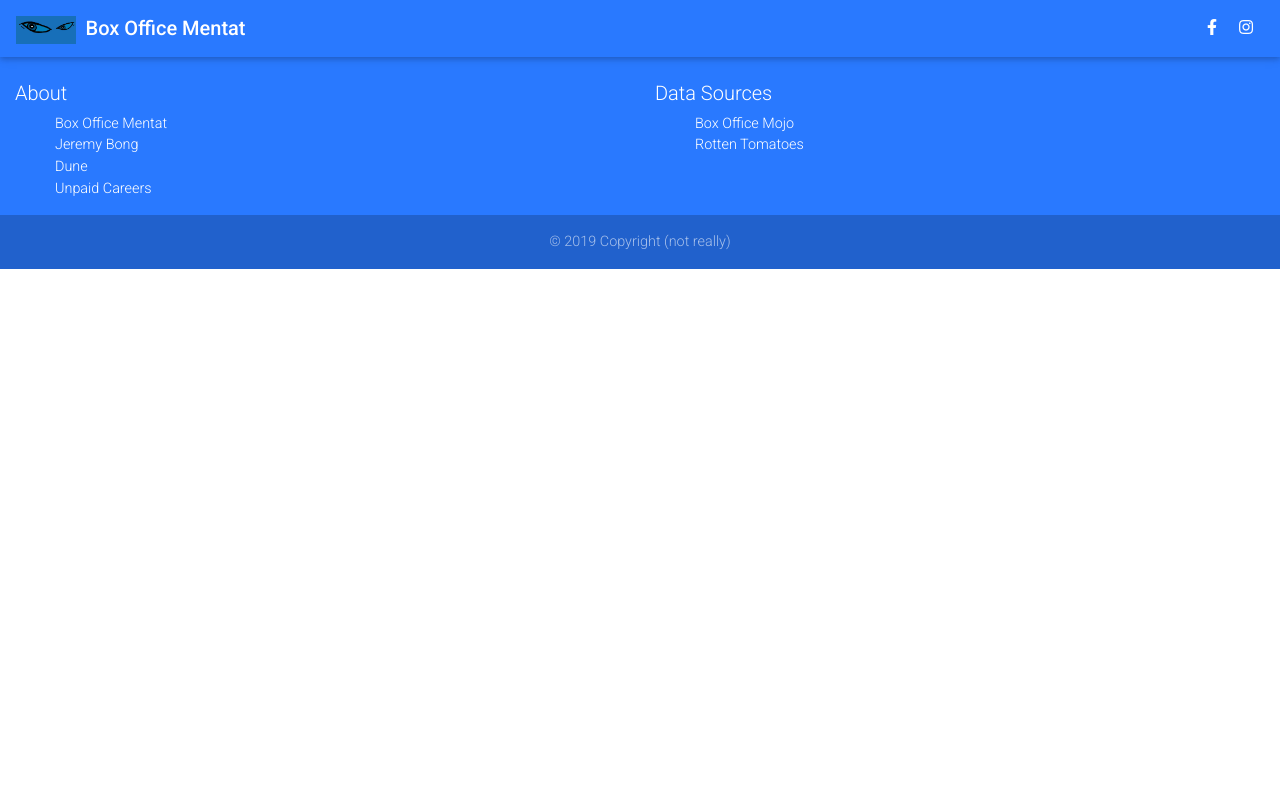
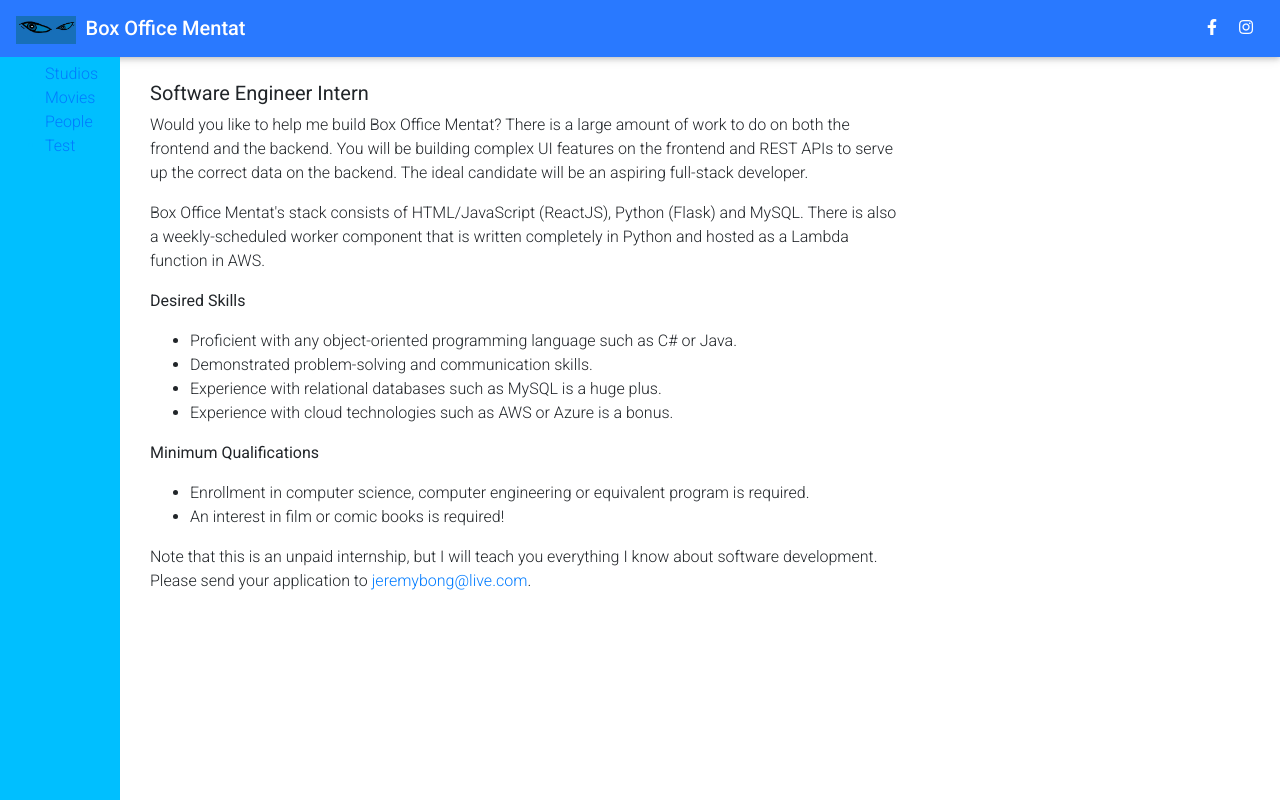
Before and after one commit to jtkbong/BoxOfficeMentatFrontend, a React (Create React App) app in the folder Frontend/mentatfrontend/: page /helpme in a window 1280 px wide. Shown: the top 800 px of the page. Built offline with nearby package versions, Linux system fonts and the light colour scheme.

Commit message:
make the site less toxic

```diff
--- /dev/null
+++ b/Frontend/mentatfrontend/src/AboutCreator.js
@@ -0,0 +1,24 @@
+import React, { Component } from 'react';
+
+class AboutCreator extends Component {
+	constructor(props) {
+		super(props);
+		this.state = {
+		};
+	}
+
+	render() {
+		return (
+			<div style={{ height: "500px", width: "700px" }}>
+				<br />
+				<h4>About Jeremy Bong</h4>
+				<br />
+				<p>I like Marvel. I like Gundam. I like watching movies.
+				</p>
+                <p>Man of Steel is not a good movie.</p>
+			</div>
+		);
+	}
+}
+
+export default AboutCreator;
--- a/Frontend/mentatfrontend/src/AboutPage.js
+++ b/Frontend/mentatfrontend/src/AboutPage.js
@@ -9,24 +9,24 @@
 
 	render() {
 		return (
-			<div style={{height: "500px", width: "700px"}}>
-			<br/>
-                <p>Box Office Mentat was inspired by (at least) two things: The question of whether
-					Avengers: Endgame could dethrone Avatar as the number one box office movie of all time
-					(because franchise dominance is important),
+			<div style={{ height: "500px", width: "700px" }}>
+				<br />
+				<h4>About Box Office Mentat</h4>
+				<br />
+				<p>Box Office Mentat was inspired by (at least) two things: The question of whether
+					Avengers: Endgame could dethrone Avatar as the number one box office movie of all time,
 					and by the Sci-Fi masterpiece Dune. In Dune, Mentats are basically human computers with blue eyes
 					(hence the blue theme of this site).
 					While Box Office Mentat is certainly not a human, the word Mentat sounded really cool and
 					being a fan of the novel, I just couldn't help myself!
 				</p>
 				<p>To be able to answer the first question, data was needed. And with the technological advances
-					of machine learning, the box office predicting abilities of people like Scott Mendelson (who
-					frequently shits on MCU movies) are no longer unique to movie industry analysts.
+					of machine learning, the box office predicting abilities of industry analysts are no longer unique to them.
 				</p>
 				<p>
 					I hope to build Box Office Mentat into a platform that covers as many variables in the movie
 					making business as possible, thus becoming a solvable machine learning problem. If you'd like
-					to contribute to this project, please send an email to <a href="mailto: scottmendelsonsux@gmail.com">scottmendelsonsux@gmail.com</a>
+					to contribute to this project, please send an email to <a href="mailto: jeremybong@live.com">me</a>.
 				</p>
 			</div>
 		);
--- a/Frontend/mentatfrontend/src/Careers.js
+++ b/Frontend/mentatfrontend/src/Careers.js
@@ -9,48 +9,33 @@
 
     render() {
         return (
-			<div style={{height: "1000px", width: "750px"}}>
-            <br/>
-                <h5><b>Senior Software Engineer - Frontend (Intern)</b></h5>
-                <p>Box Office Mentat is looking for a Senior Frontend Developer Intern, whatever that means...
-                    There's a lot of work to do on the UX side of things and I don't have enough time to do all
-                    that and catch up on Netflix. You will have this great opportunity to contribute to a super
-                    fun project like Box Office Mentat!
+            <div style={{ height: "1000px", width: "750px" }}>
+                <br />
+                <h5><b>Software Engineer Intern</b></h5>
+                <p>Would you like to help me build Box Office Mentat? There is a large amount of work to do on
+                    both the frontend and the backend. You will be building complex UI features on the frontend
+                    and REST APIs to serve up the correct data on the backend. The ideal candidate will be an
+                    aspiring full-stack developer.
+                </p>
+                <p>
+                    Box Office Mentat's stack consists of HTML/JavaScript (ReactJS), Python (Flask) and MySQL.
+                    There is also a weekly-scheduled worker component that is written completely in Python and
+                    hosted as a Lambda function in AWS.
                 </p>
                 <p><b>Desired Skills</b></p>
                 <ul>
-                    <li>Expert at JavaScript obviously. I expect you to know ecmascript 24</li>
-                    <li>Can write a for loop without looking up Stackoverflow</li>
-                    <li>AWS or Azure would be great, but if you want to host this on your Macbook Air that's fine too</li>
+                    <li>Proficient with any object-oriented programming language such as C# or Java.</li>
+                    <li>Demonstrated problem-solving and communication skills.</li>
+                    <li>Experience with relational databases such as MySQL is a huge plus.</li>
+                    <li>Experience with cloud technologies such as AWS or Azure is a bonus.</li>
                 </ul>
                 <p><b>Minimum Qualifications</b></p>
                 <ul>
-                    <li>Bootcamp is fine if you have done at least 100 problems on leetcode</li>
-                    <li>You are the creator of ReactJS</li>
-                    <li>Bachelor's/Master's/PHD in Computer Science, Kinesiology, Liberal Arts, Music or equivalently useless</li>
-                    <li>Extensively knowledge of Marvel's 616 universe. 1610 is acceptable</li>
+                    <li>Enrollment in computer science, computer engineering or equivalent program is required.</li>
+                    <li>An interest in film or comic books is required!</li>
                 </ul>
-                <br/>
-                <h5><b>Software Engineer - Backend (Intern)</b></h5>
-                <p>Box Office Mentat is looking for a Backend Developer Intern to write some crappy Python code because.
-                    You will have the opportunity to write really cool code that steals data from websites with movie information!
-                </p>
-                <p><b>Desired Skills</b></p>
-                <ul>
-                    <li>Literal God in MySQL</li>
-                    <li>Can write a for loop in Python without looking up Stackoverflow</li>
-                    <li>Excellent selfie-taking skills</li>
-                    <li>Master league or higher in Starcraft II or Heroes of the Storm</li>
-                </ul>
-                <p><b>Minimum Qualifications</b></p>
-                <ul>
-                    <li>36 years of professional software development experience</li>
-                    <li>PhD in astrophysics</li>
-                    <li>Can operate a coffee machine</li>
-                    <li>Extensively knowledge of Marvel's 616 universe. 1610 is acceptable</li>
-                </ul>
-                <br/>
-                <p>Note that all jobs are unpaid, and this is merely a parody. Please send all applications to <a href="mailto: zacksnydersucks@gmail.com">zacksnydersucks@gmail.com</a></p>
+                <p>Note that this is an unpaid internship, but I will teach you everything I know about software development.
+                 Please send your application to <a href="mailto: jeremybong@live.com">jeremybong@live.com</a>.</p>
             </div>
         );
     }
--- a/Frontend/mentatfrontend/src/FooterPage.js
+++ b/Frontend/mentatfrontend/src/FooterPage.js
@@ -14,13 +14,13 @@
                 <Link to="/about">Box Office Mentat</Link>
               </li>
               <li className="list-unstyled">
-                <Link to="/jeremybong">Jeremy Bong</Link>
+                <Link to="/jeremybong">The Creator</Link>
               </li>
               <li className="list-unstyled">
                 <a href="https://en.wikipedia.org/wiki/Dune_(novel)">Dune</a>
               </li>
               <li className="list-unstyled">
-                <Link to="/unpaidcareers">Unpaid Careers</Link>
+                <Link to="/helpme">Help Me!</Link>
               </li>
             </ul>
           </MDBCol>
--- a/Frontend/mentatfrontend/src/index.js
+++ b/Frontend/mentatfrontend/src/index.js
@@ -17,6 +17,7 @@
 import AboutPage from './AboutPage'
 import CareersPage from './Careers'
 import CreditsPane from './CreditsPane'
+import AboutCreator from './AboutCreator';
 
 const routing = (
     <Router>
@@ -38,7 +39,8 @@
                     <Route exact path="/person/:personId" component={PersonResult} />
                     <Route exact path="/test" component={TestPage} />
                     <Route exact path="/about" component={AboutPage} />
-                    <Route exact path="/unpaidcareers" component={CareersPage} />
+                    <Route exact path="/jeremybong" component={AboutCreator} />
+                    <Route exact path="/helpme" component={CareersPage} />
                     <Route exact path="/credits/:movieId" component={CreditsPane} />
                 </div>
             </div>
```
Lines whose indentation alone changed are shown as unchanged.
